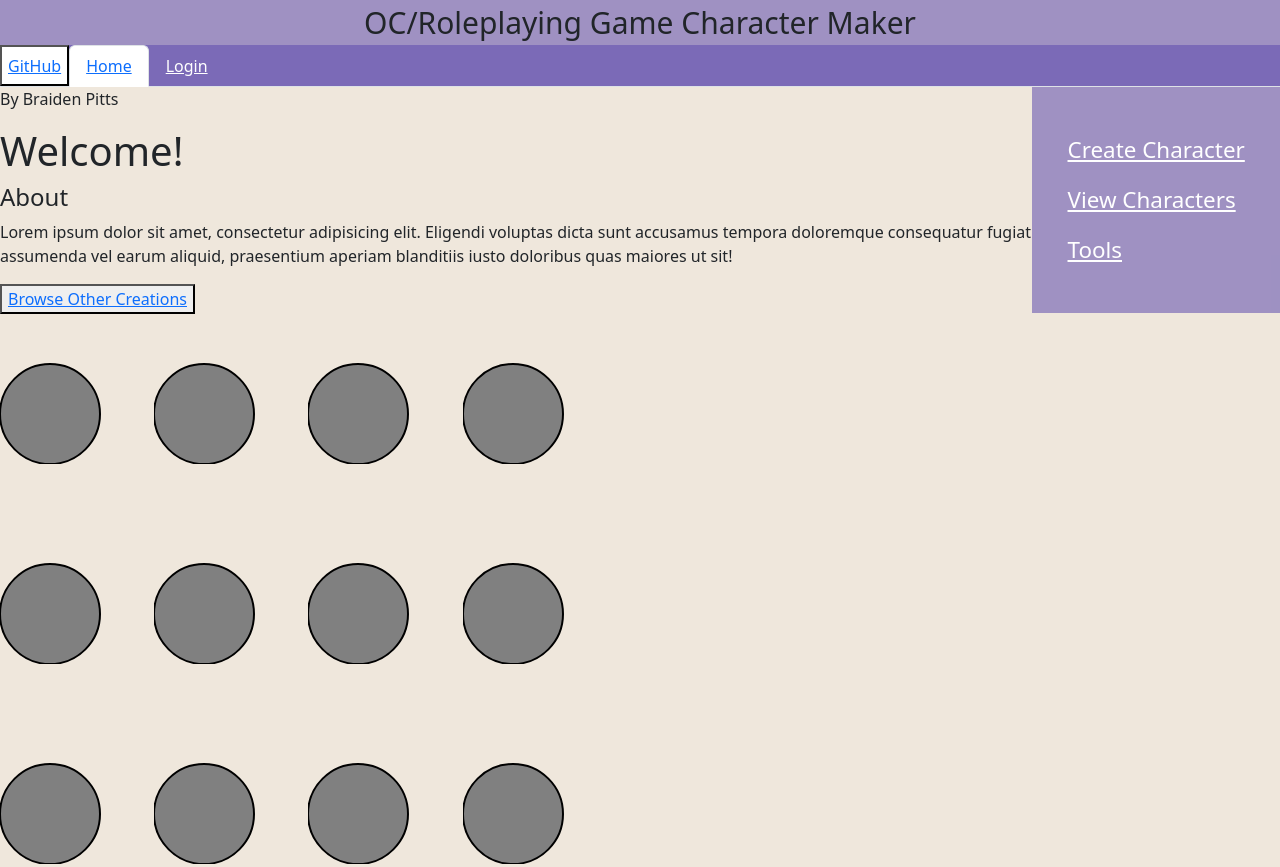
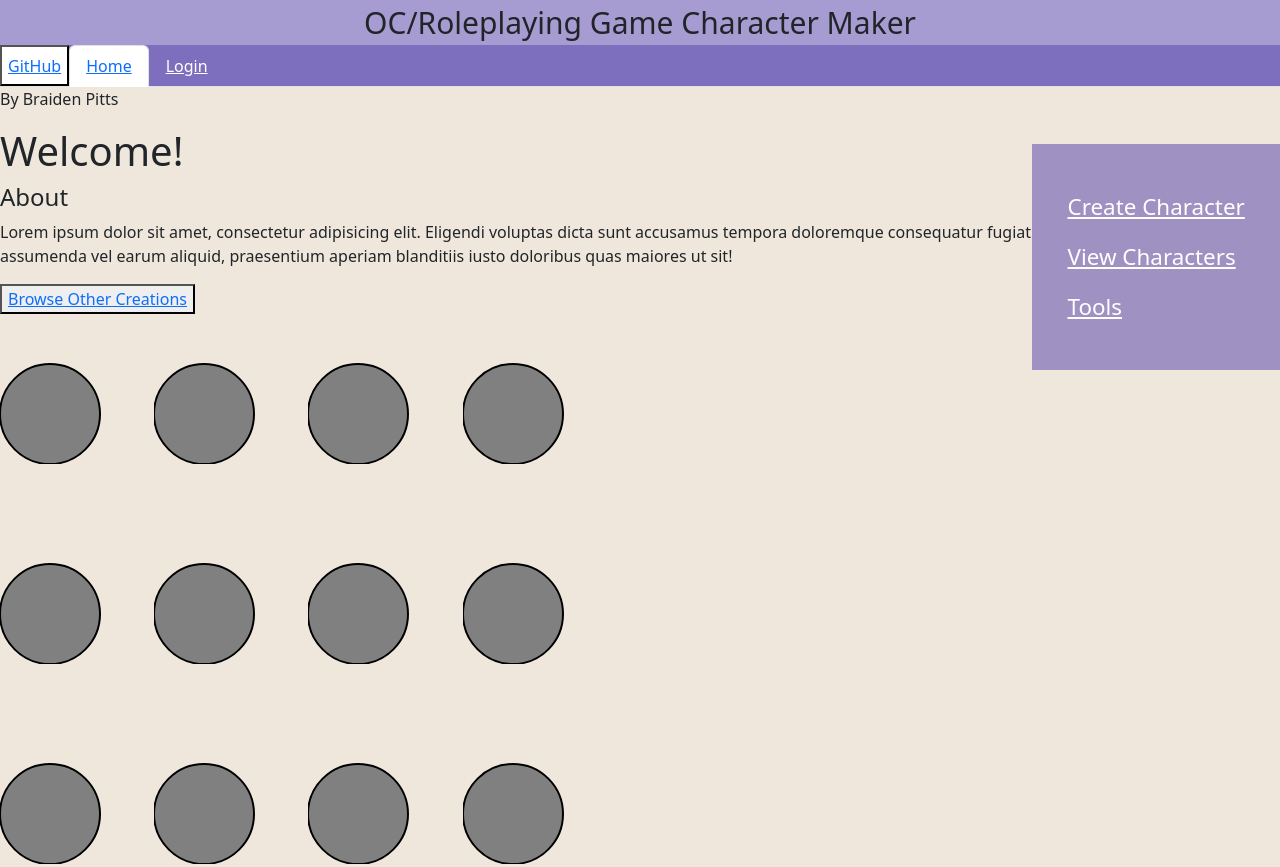
Before and after one commit to JustBubbles/CharacterCreator-Website-Startup, a plain HTML site: page index.html in a window 1280 px wide. Shown: the top 867 px of the page. Drawn offline with nearby package versions, Linux system fonts and the light colour scheme.

Commit message:
Replicate original header without having header inside main

```diff
--- a/index.css
+++ b/index.css
@@ -8,6 +8,12 @@ header {
     background-color: #5e4cae8c;
     flex: 0 1 auto;
 }
+#character_items_nav {
+    float: inline-end;
+    padding: 3vw 1.5vw 3vw 1.5vw;
+    font-size: 1.75cqw;
+}
+
 nav {
     background-color: #5e4cae8c;
 }
@@ -38,9 +44,3 @@ main{
     background-color: white;
     color: blue;
 }
-
-#character_items_nav {
-    float:inline-end;
-    padding: 3vw 1.5vw 3vw 1.5vw;
-    font-size: 1.75cqw;
-}
--- a/index.html
+++ b/index.html
@@ -6,7 +6,6 @@
 </head>
 
 <body>
-    <main>
     <header class="sticky-top">
         <span id="website_title">OC/Roleplaying Game Character Maker</span>
         <nav class="nav nav-tabs">
@@ -14,19 +13,20 @@
             <li class="nav-link active"> <a href="/index.html" id="active_tab">Home</a></li>
             <li class="nav-link"> <a class="nav_item" href="/login.html">Login</a> </li>
         </nav>
+    </header>
 
-            <nav id="character_items_nav" class="nav flex-column">
+    <main>
+        <p>By Braiden Pitts</p>
+        <nav id="character_items_nav" class="nav flex-column sticky-top" style="top: 18vh">
             <li class="nav-link"> <a class="nav_item" href="/character_creation.html">Create Character</a> </li>
             <li class="nav-link"> <a class="nav_item" href="/browse_private_char.html">View Characters</a> </li>
             <li class="nav-link"> <a class="nav_item" href="/character_tools.html">Tools</a> </li>
         </nav>
-        </header>
-
-        <p>By Braiden Pitts</p>
-
         <h1>Welcome!</h1>
         <h4>About</h4>
         <p>Lorem ipsum dolor sit amet, consectetur adipisicing elit. Eligendi voluptas dicta sunt accusamus tempora doloremque consequatur fugiat assumenda vel earum aliquid, praesentium aperiam blanditiis iusto doloribus quas maiores ut sit!</p>
+
+
 
         <button type="button"><a href="/browse_public_char.html">Browse Other Creations</a></button>
 
```
Lines whose indentation alone changed are shown as unchanged.
